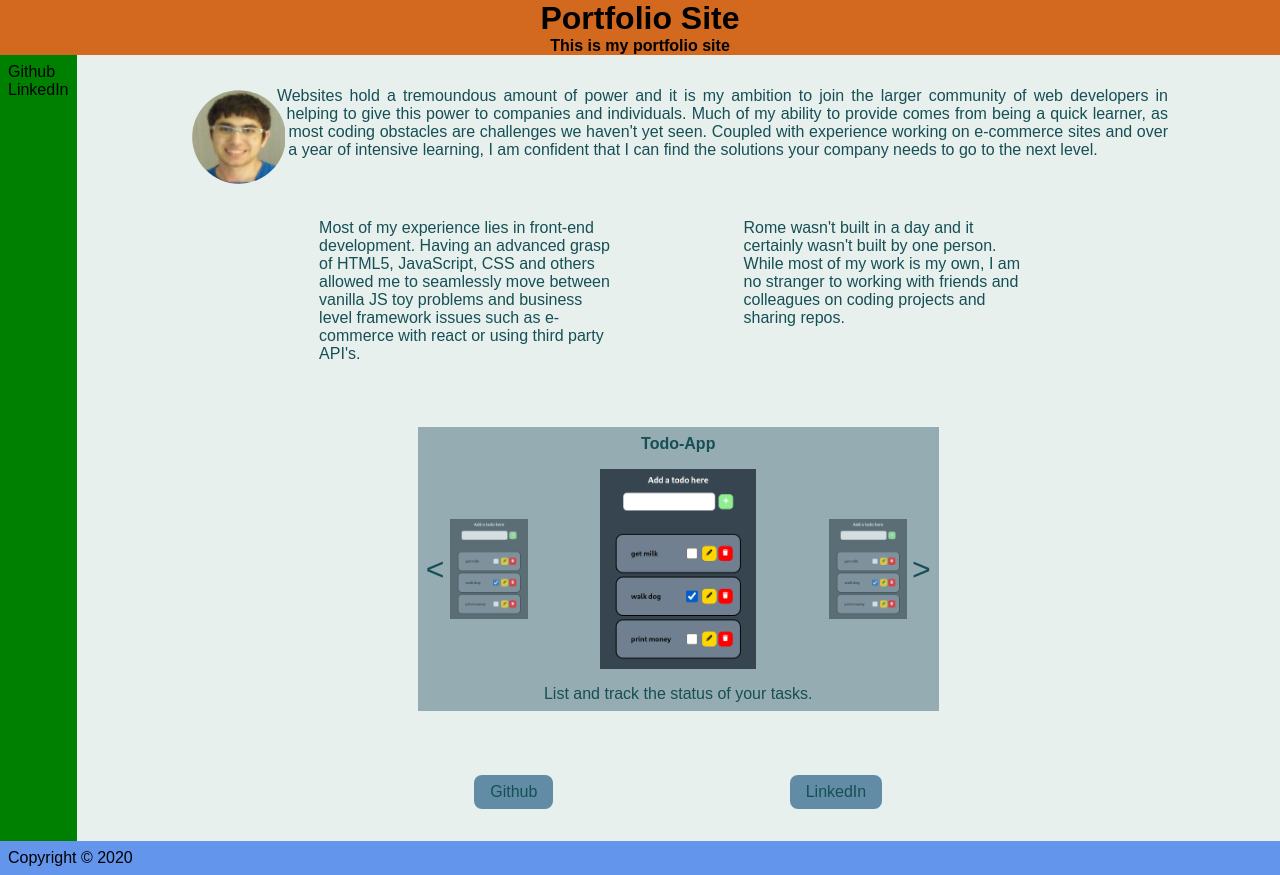
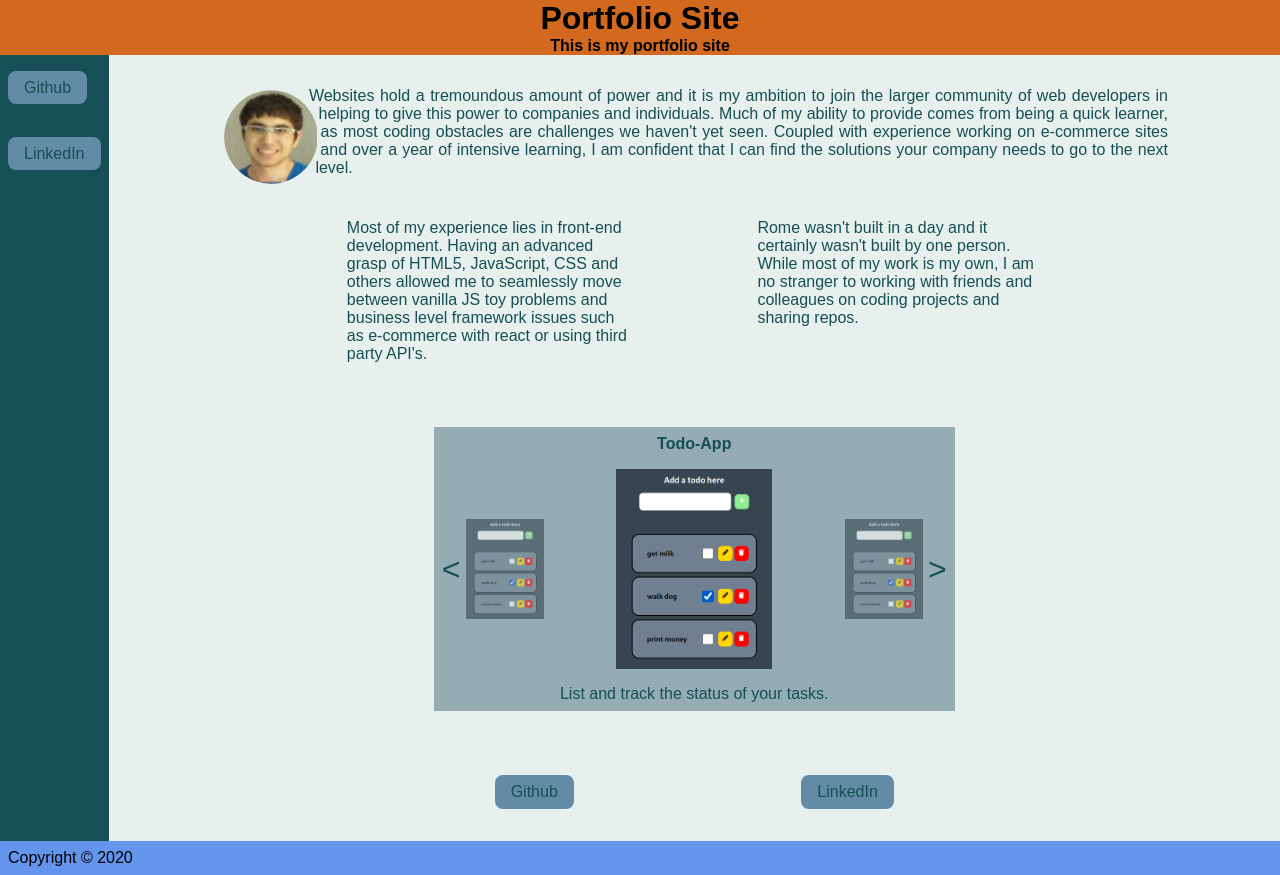
Before and after one commit to aaronrine/portfolio, a React (Create React App) app: page / in a window 1280 px wide. Built offline with nearby package versions, Linux system fonts and the light colour scheme; a web font is replaced by a local one.

Commit message:
style(Navbar): initial styles

```diff
--- a/src/App/App.js
+++ b/src/App/App.js
@@ -25,11 +25,15 @@ function ProjectDetails() {
   );
 }
 
+function PageMissing() {
+  return <div>error 404</div>;
+}
+
 const routes = [
   { path: "/", component: Home },
   { path: "/home", component: Home },
   { path: "/projectdetails", component: ProjectDetails },
-  { path: "*", component: Home },
+  { path: "*", component: PageMissing },
 ];
 function App() {
   return (
--- a/src/App/App.scss
+++ b/src/App/App.scss
@@ -14,13 +14,7 @@
     align-items: center;
     background: chocolate;
   }
-  nav {
-    background: green;
-    grid-area: nav;
-    display: flex;
-    flex-direction: column;
-    padding: 0.5rem;
-  }
+
   footer {
     grid-area: footer;
     background: cornflowerblue;
--- a/src/components/Navbar/Navbar.js
+++ b/src/components/Navbar/Navbar.js
@@ -1,3 +1,4 @@
+import "./Navbar.scss";
 export function Navbar({ navItems }) {
   return (
     <nav className="Navbar">
@@ -8,10 +9,10 @@ export function Navbar({ navItems }) {
   );
 }
 
-function NavItem({ name, submenu, uuid }) {
+function NavItem({ name, submenu, uuid, href }) {
   return (
     <div className="NavItem">
-      {name}
+      <a href={href}>{name}</a>
       {submenu && <Navbar navItems={submenu} key={uuid} />}
     </div>
   );
--- /dev/null
+++ b/src/components/Navbar/Navbar.scss
@@ -0,0 +1,24 @@
+@import "../../colors";
+.Navbar {
+  background: $blue-gray;
+  grid-area: nav;
+  display: flex;
+  flex-direction: column;
+  padding: 0.5rem;
+  .NavItem {
+    margin-top: 1rem;
+    a {
+      text-decoration: none;
+      background: $muted-cobalt;
+      padding: 0.5rem 1rem;
+      border-radius: 0.5rem;
+      color: $blue-gray;
+      &:hover {
+        background: $light-blue-gray;
+      }
+    }
+  }
+  .NavItem + .NavItem {
+    margin-top: 3rem;
+  }
+}
```
Also changed, not shown: 1 other file (tests, documents, lock files or other folders).
